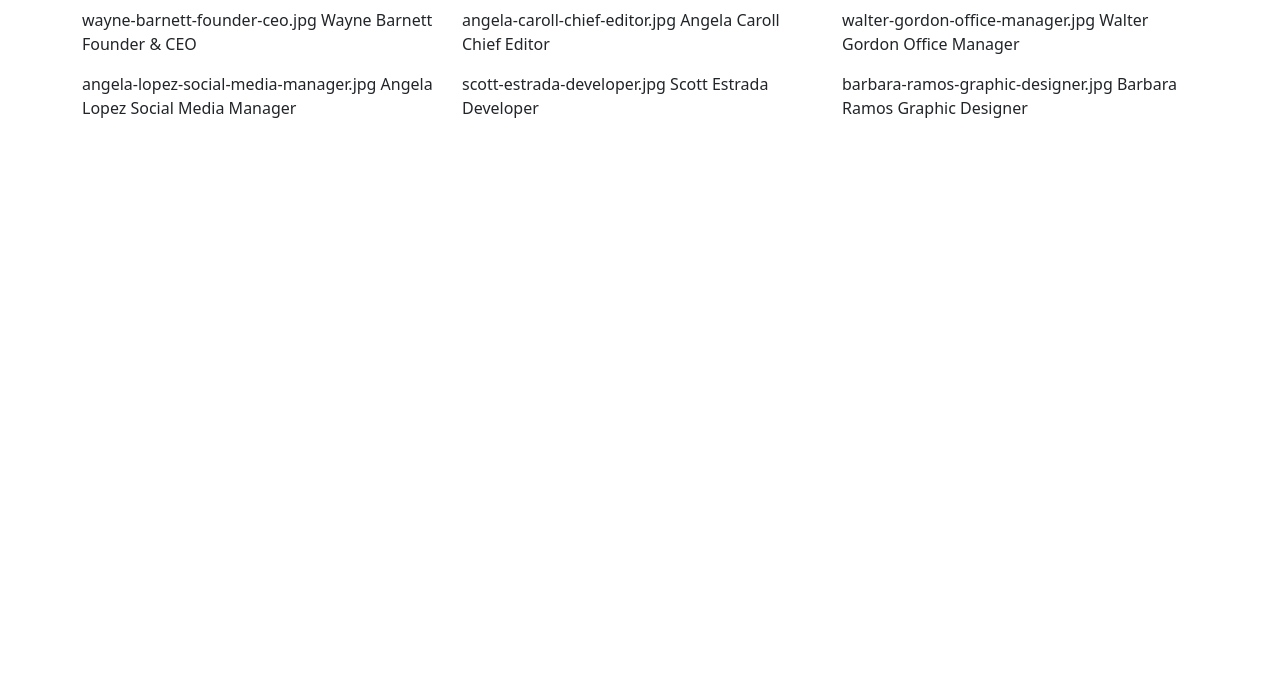
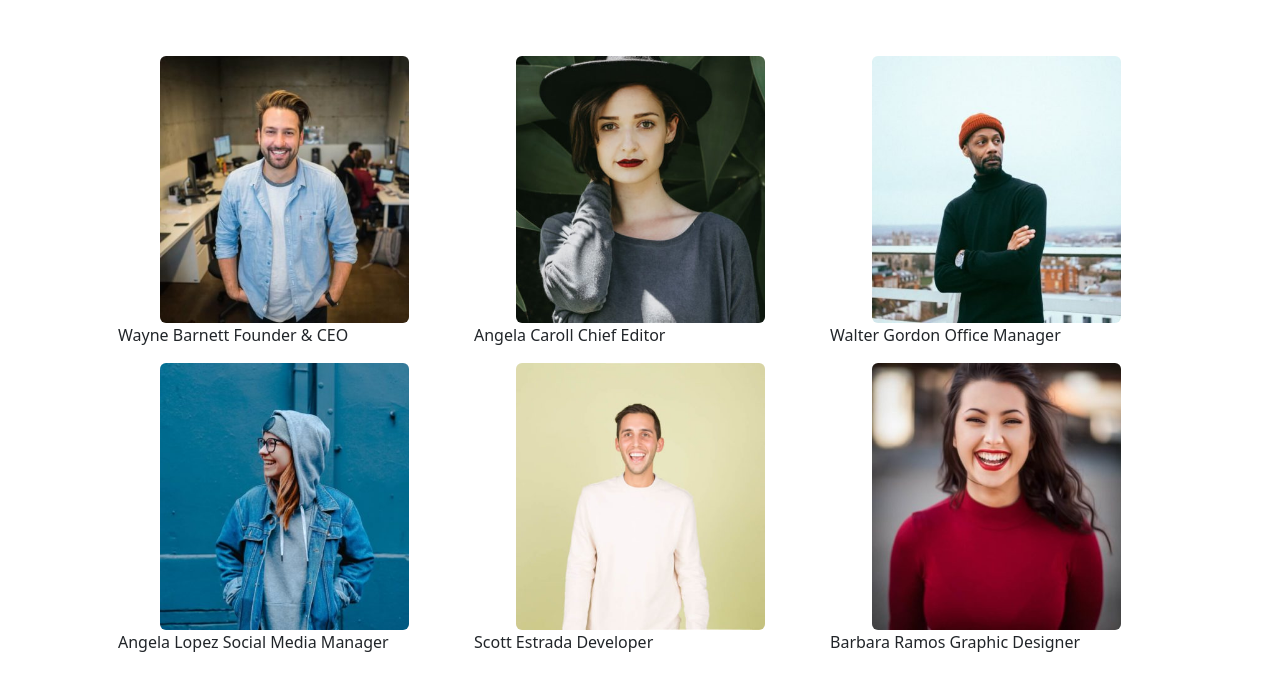
Before and after one commit to FrancescoPepi/js-our-team, a plain HTML site: page index.html in a window 1280 px wide. Drawn offline with nearby package versions, Linux system fonts and the light colour scheme.

Commit message:
ADD img in JS

```diff
--- a/JS/main.js
+++ b/JS/main.js
@@ -44,7 +44,8 @@ const membersTeam = [
 for (const member in membersTeam) {
   container.innerHTML += `
     <div class="col-4 my-2">
-    ${membersTeam[member].foto}
+    <img src="./IMG/${membersTeam[member].foto}" alt="img profilo di: ${membersTeam[member].nome}" class="rounded mx-auto d-block w-75">
+
     ${membersTeam[member].nome}
     ${membersTeam[member].ruolo}
     </div>`;
--- a/index.html
+++ b/index.html
@@ -36,7 +36,7 @@
     <title>OUR TEAM</title>
   </head>
   <body>
-    <div class="container">
+    <div class="container p-5">
       <div id="container-card" class="row"></div>
     </div>
   </body>
```
Also changed, not shown: IMG/angela-caroll-chief-editor.jpg (added), IMG/angela-lopez-social-media-manager.jpg (added), IMG/barbara-ramos-graphic-designer.jpg (added), IMG/scott-estrada-developer.jpg (added), IMG/walter-gordon-office-manager.jpg (added), IMG/wayne-barnett-founder-ceo.jpg (added).
